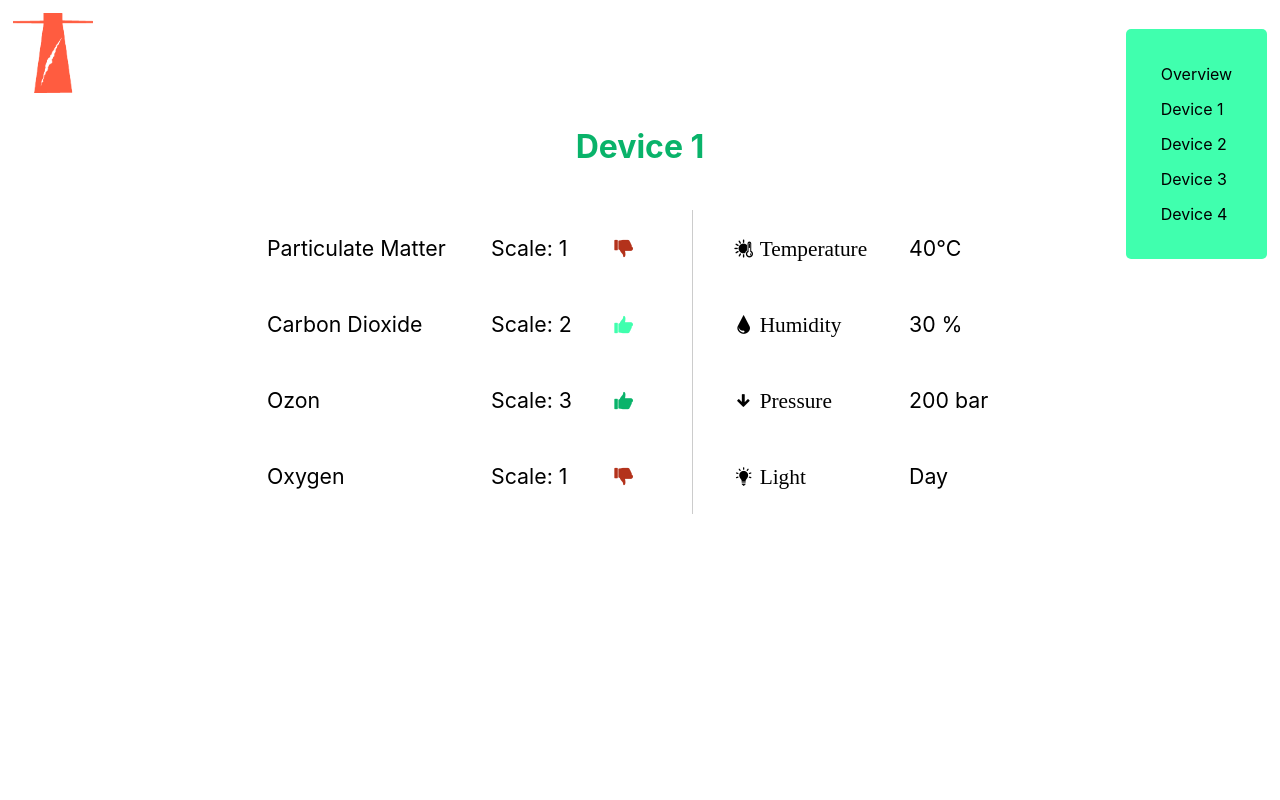
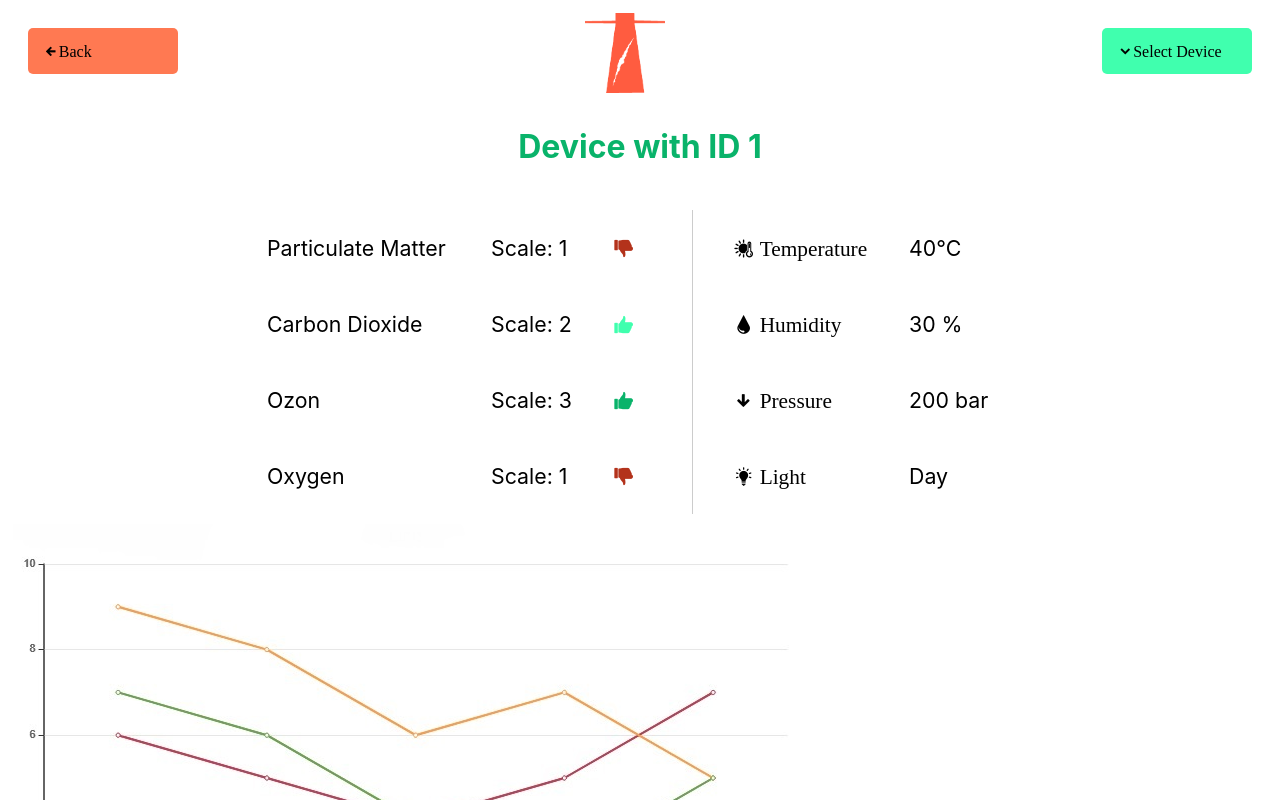
Before and after one commit to lil-scratchy/webapp, a React (Create React App) app: page /device/1 in a window 1280 px wide. Shown: the top 800 px of the page. Built offline with nearby package versions, Linux system fonts and the light colour scheme.

Commit message:
Improved Menu and added back button

```diff
--- a/src/App.css
+++ b/src/App.css
@@ -14,31 +14,8 @@ header {
   padding: 1vw;
   display: flex;
   flex-flow: row;
+  flex-basis: 1 2 1;
   justify-content: space-between;
-}
-
-header .view-selector {
-  background-color: var(--main-accent-four);
-  border-radius: 5px;
-  height: fit-content;
-  padding: 20px;
-  justify-content: center;
-}
-
-header .view-selector-selection {
-  cursor: pointer;
-}
-
-header .view-selector li{
-  width: fit-content;
-  margin: 15px;
-  display: block;
-  cursor: pointer;
-}
-
-header .view-selector li a{
-  text-decoration: none;
-  color: black;
 }
 
 .view-title{
--- a/src/App.js
+++ b/src/App.js
@@ -1,19 +1,35 @@
 import React from 'react';
 import './App.css';
-import { BrowserRouter as Router, Route, Link } from 'react-router-dom'
+import { BrowserRouter as Router, Route } from 'react-router-dom'
 
 import MainView from './MainView';
 import DeviceView from './DeviceView';
 import SettingsView from './SettingsView';
+import BackButton from './BackButton';
+import DeviceSelector from './DeviceSelector';
 
 class App extends React.Component {
 
-  onSelectedHandler(selection) {
-    if (selection.id === 0) {
-      window.location = '/';
-    } else {
-      window.location = '/device/' + selection.id;
+  constructor(props) {
+    super(props);
+    this.state = { selectedDevice: null, devices: [] };
+    this.onSelectedHandler = this.onSelectedHandler.bind(this);
+    this.onBackHandler = this.onBackHandler.bind(this);
+    this.loadDevices();
   }
+
+  loadDevices() {
+    const update = this.state;
+    update.devices = [{ id: 0, label: 'Device 1' }, { id: 1, label: 'Device 2' }, { id: 2, label: 'Device 3' }];
+    this.setState(update);
+  }
+
+  onSelectedHandler(device) {
+    this.setState({ selectedDevice: device });
+  }
+
+  onBackHandler() {
+    this.setState({ selectedDevice: null });
   }
 
   render() {
@@ -22,20 +38,15 @@ class App extends React.Component {
       <Router>
         <div className="app">
           <header className="app-header">
+            <BackButton onBack={this.onBackHandler} />
             <img src={process.env.PUBLIC_URL + '/logo.png'} width="80px" height="80px" alt="logo"></img>
-          <ul className="view-selector">
-            <li><Link to="/">Overview</Link></li>
-            <li><Link to="/device/1">Device 1</Link></li>
-            <li><Link to="/device/2">Device 2</Link></li>
-            <li><Link to="/device/3">Device 3</Link></li>
-            <li><Link to="/device/4">Device 4</Link></li>
-          </ul>
+            <DeviceSelector selectedDevice={this.state.selectedDevice} onSelected={this.onSelectedHandler} devices={this.state.devices} />
           </header>
 
 
           <div>
             <Route exact path="/" component={MainView} />
-            <Route path="/device/:id" component={DeviceView} />
+            <Route path="/device/:id" component={DeviceView} devices={this.state.devices}/>
             <Route path="/settings" component={SettingsView} />
           </div>
 
--- /dev/null
+++ b/src/BackButton.css
@@ -0,0 +1,15 @@
+.back-button {
+    background-color: var(--main-accent-one);
+    border-radius: 5px;
+    height: fit-content;
+    display: block;
+    padding: 15px;
+    justify-content: center;
+    width: 120px;
+    cursor: pointer;
+}
+
+.back-button-container{
+    width: 120px;
+    padding: 15px;
+}
--- /dev/null
+++ b/src/BackButton.js
@@ -0,0 +1,31 @@
+import React from 'react';
+import { withRouter } from 'react-router-dom'
+
+import './BackButton.css';
+
+class BackButton extends React.Component {
+
+    constructor(props) {
+        super(props);
+        this.state = { opened: false };
+        this.onClickHandler = this.onClickHandler.bind(this);
+    }
+
+    onClickHandler() {
+        this.props.history.push('/');
+        this.props.onBack();
+    }
+
+    render() {
+        return (
+            <div className="back-button-container">
+                {
+                    !(this.props.history.location.pathname === '/') &&
+                    <span className="back-button icofont-arrow-left" onClick={this.onClickHandler}>Back</span>
+                }
+            </div>
+        );
+    }
+}
+
+export default withRouter(BackButton);
--- /dev/null
+++ b/src/DeviceSelector.css
@@ -0,0 +1,41 @@
+.device-selector {
+    background-color: var(--main-accent-four);
+    border-radius: 5px;
+    height: fit-content;
+    display: block;
+    padding: 15px;
+    justify-content: center;
+    width: 120px;
+    margin: 15px;
+}
+
+.device-selector-selection {
+    cursor: pointer;
+}
+
+.device-selector-list {
+    position: absolute;
+    background-color: var(--main-accent-four);
+    height: fit-content;
+    width: 120px;
+    padding: 15px;
+    margin-left: -15px;
+}
+
+.device-selector-list ul{
+    display: block;
+    padding: 0px;
+    margin: 0px;
+}
+
+.device-selector-list li {
+    width: fit-content;
+    margin: 15px;
+    display: block;
+    cursor: pointer;
+}
+
+.device-selector-list li a {
+    text-decoration: none;
+    color: black;
+}
--- /dev/null
+++ b/src/DeviceSelector.js
@@ -0,0 +1,48 @@
+import React from 'react';
+import { withRouter } from 'react-router-dom'
+
+import './DeviceSelector.css';
+
+class DeviceSelector extends React.Component {
+
+    constructor(props) {
+        super(props);
+        this.state = { opened: false };
+        this.toggleHandler = this.toggleHandler.bind(this);
+        this.onSelectionHandler = this.onSelectionHandler.bind(this);
+    }
+
+    toggleHandler() {
+        this.setState({ opened: !this.state.opened });
+    }
+
+    onSelectionHandler(device) {
+        this.props.history.push('/device/' + device.id);
+        this.props.onSelected(device);
+        this.setState({ opened: !this.state.opened });
+    }
+
+    render() {
+        const selectedDeviceLabel = this.props.selectedDevice ? this.props.selectedDevice.label : 'Select Device';
+        const devices = this.props.devices;
+        const selectionList = devices.map((device) => {
+            return (<li key={device.id} onClick={() => { this.onSelectionHandler(device) }}>{device.label}</li>);
+        });
+        return (
+            <div className="device-selector">
+                <div className="device-selector-selection icofont-simple-down" onClick={this.toggleHandler}>
+                    {selectedDeviceLabel}
+                </div>
+                {this.state.opened &&
+                    <div className="device-selector-list">
+                        <ul className="view-selector">
+                            {selectionList}
+                        </ul>
+                    </div>
+                }
+            </div>
+        );
+    }
+}
+
+export default withRouter(DeviceSelector);
--- a/src/DeviceView.js
+++ b/src/DeviceView.js
@@ -8,14 +8,19 @@ class DeviceView extends React.Component {
 
   render() {
     let deviceId = this.props.match.params.id;
+
     return (
       <div className="app-view">
         <div className="view-title">
-          <h1>Device {deviceId}</h1>
+          <h1>Device with ID {deviceId}</h1>
         </div>
         <div className="app-content">
           <AirQualityOverview></AirQualityOverview>
           <EnvironmentOverview></EnvironmentOverview>
+          <div>
+            <img src={process.env.PUBLIC_URL + '/Skala_oxy.jpg'} alt="Graph1" />
+            <img src={process.env.PUBLIC_URL + '/Temperatur.jpg'} alt="Graph2" />
+          </div>
         </div>
       </div>
     );
```
Also changed, not shown: public/Skala_oxy.jpg (added), public/Temperatur.jpg (added). Lines whose indentation alone changed are shown as unchanged.
